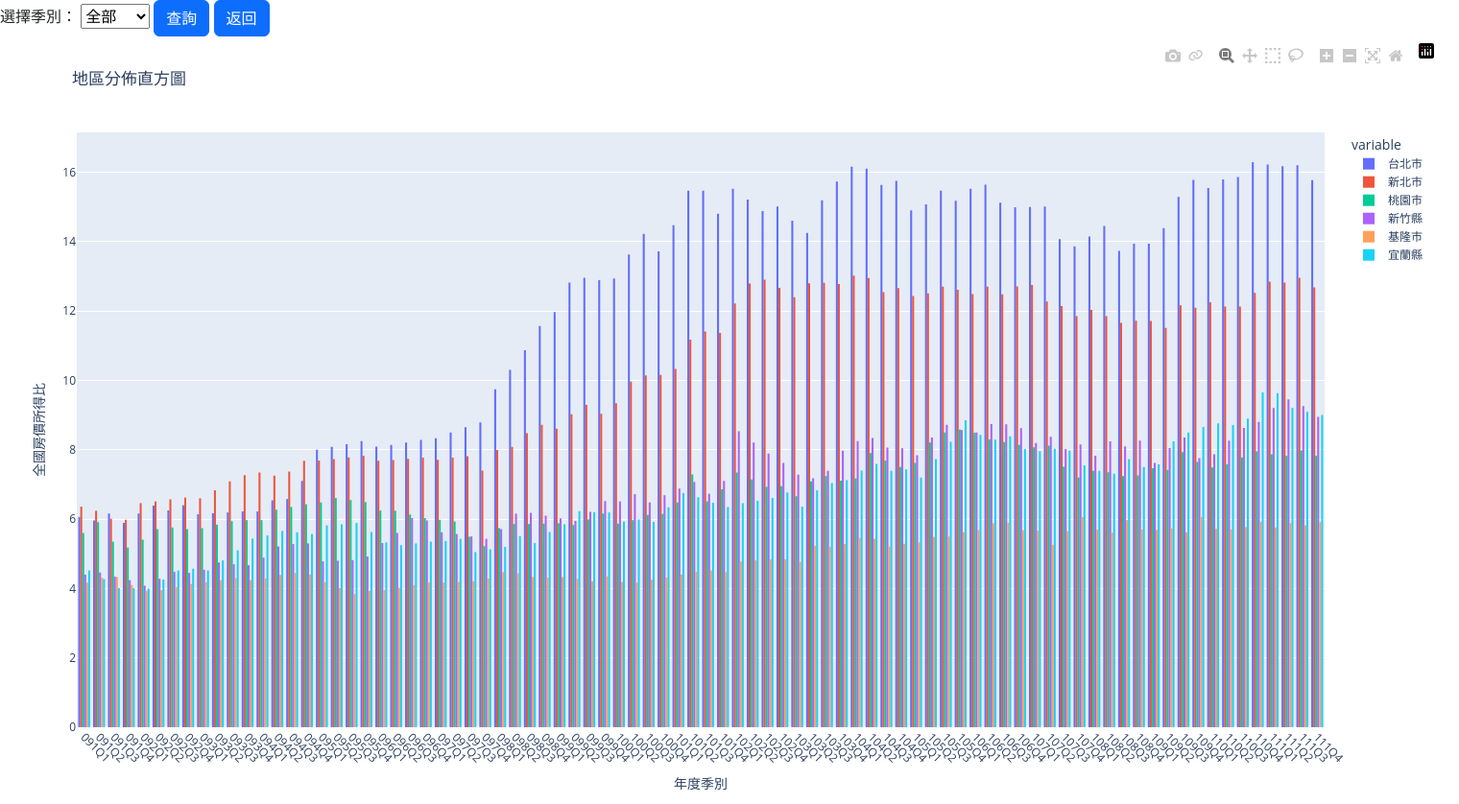
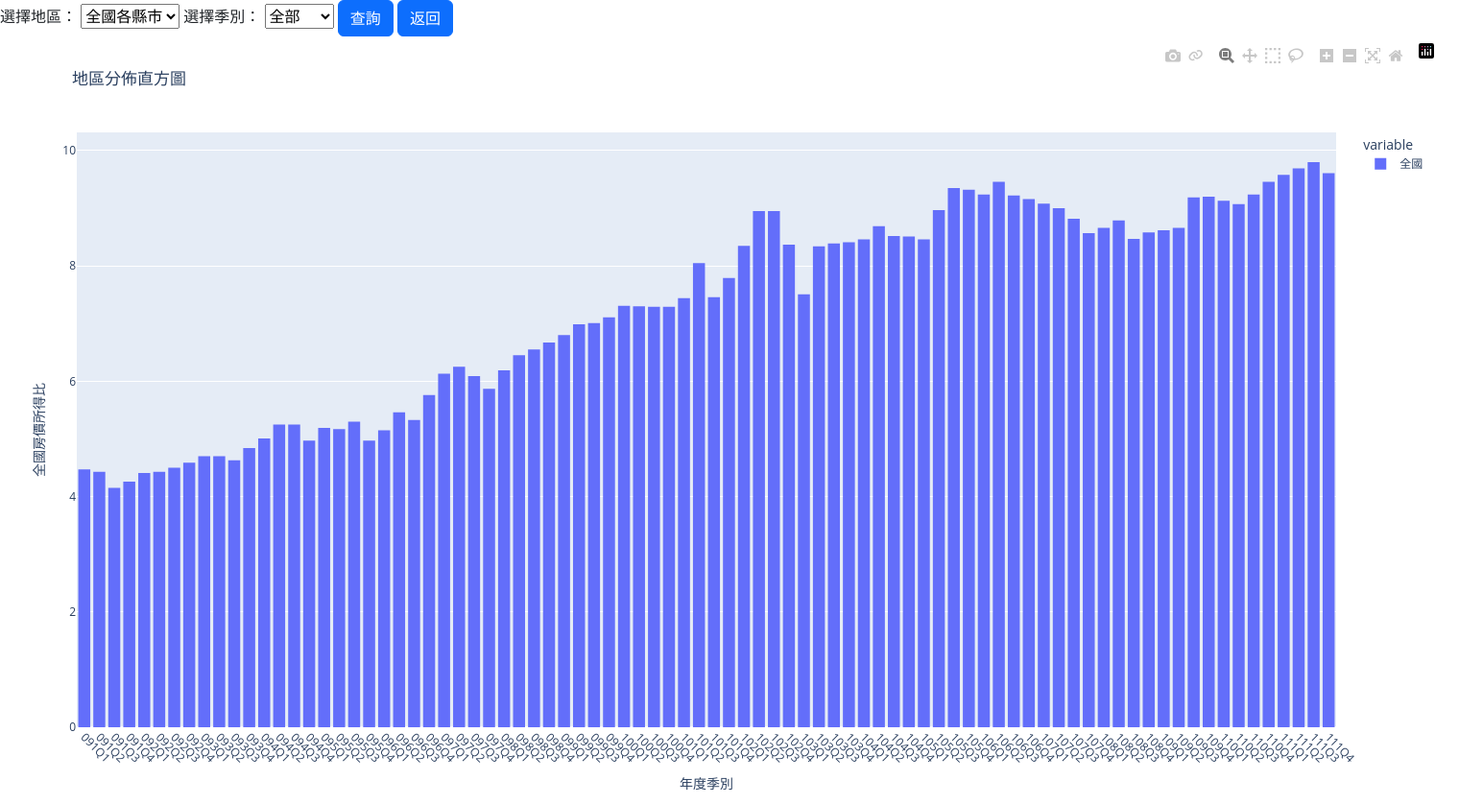
Before and after one commit to x-stardust-x/Data_Analysis, a Django app: page /compareb/ in a window 1520 px wide. Shown: the whole page at 96% size. Run offline with Django 4.2, Linux system fonts and the light colour scheme; some libraries are stand-ins or nearby versions.

Commit message:
長條比較圖(選擇區域)

```diff
--- a/myapp/views.py
+++ b/myapp/views.py
@@ -114,11 +114,23 @@ def cbar(request):
     df = df.iloc[::-1]
     available_quarters = df['年度季別'].unique()
     available_quarters=available_quarters[::-1]
+    selected_region = request.GET.get('region')
     selected_quarter = request.GET.get('quarter')
     filtered_df = df[df['年度季別'] == selected_quarter] if selected_quarter else df
-
+    if selected_region == '全國各縣市':
+        cities = TAIWAN
+    elif selected_region == '北部':
+        cities = ['台北市', '新北市', '桃園市', '新竹縣', '基隆市', '宜蘭縣']
+    elif selected_region == '中部':
+        cities = ['台中市', '彰化縣', '南投縣', '苗栗縣', '雲林縣']
+    elif selected_region == '南部':
+        cities = ['嘉義縣', '嘉義市', '台南市', '高雄市', '屏東縣', '澎湖縣']
+    elif selected_region == '東部':
+        cities = ['台東縣', '花蓮縣']
+    else:
+        cities = ['全國']  # 預設值
     # 使用 Plotly Express 繪製長條圖
-    fig = px.histogram(filtered_df,x='年度季別', y=['台北市','新北市','桃園市','新竹縣','基隆市','宜蘭縣'], title='地區分佈直方圖')
+    fig = px.histogram(filtered_df,x='年度季別', y=cities, title='地區分佈直方圖')
     fig.update_layout(width=1500, height=800 ,yaxis_title='全國房價所得比',barmode='group', xaxis_tickangle=45)
     # 將圖表轉換為HTML
     plot_html = fig.to_html(full_html=False)
--- a/templates/myapp/compareb.html
+++ b/templates/myapp/compareb.html
@@ -22,6 +22,15 @@
   </head>
   <body>
     <form method="GET" action="{% url 'cbar' %}">
+       <label for="region">選擇地區：</label>
+       <select name="region">
+        <option value="全國各縣市" {% if selected_region == '全國各縣市' %}selected{% endif %}>全國各縣市</option>
+        <option value="北部" {% if selected_region == '北部' %}selected{% endif %}>北部</option>
+        <option value="中部" {% if selected_region == '中部' %}selected{% endif %}>中部</option>
+        <option value="南部" {% if selected_region == '南部' %}selected{% endif %}>南部</option>
+        <option value="東部" {% if selected_region == '東部' %}selected{% endif %}>東部</option>
+        <option value="全國總和" {% if selected_region == '全國總和' %}selected{% endif %}>全國總和</option>
+       </select>
         <label for="quarter">選擇季別：</label>
         <select name="quarter" id="quarter">
             <option value="">全部</option>
```
